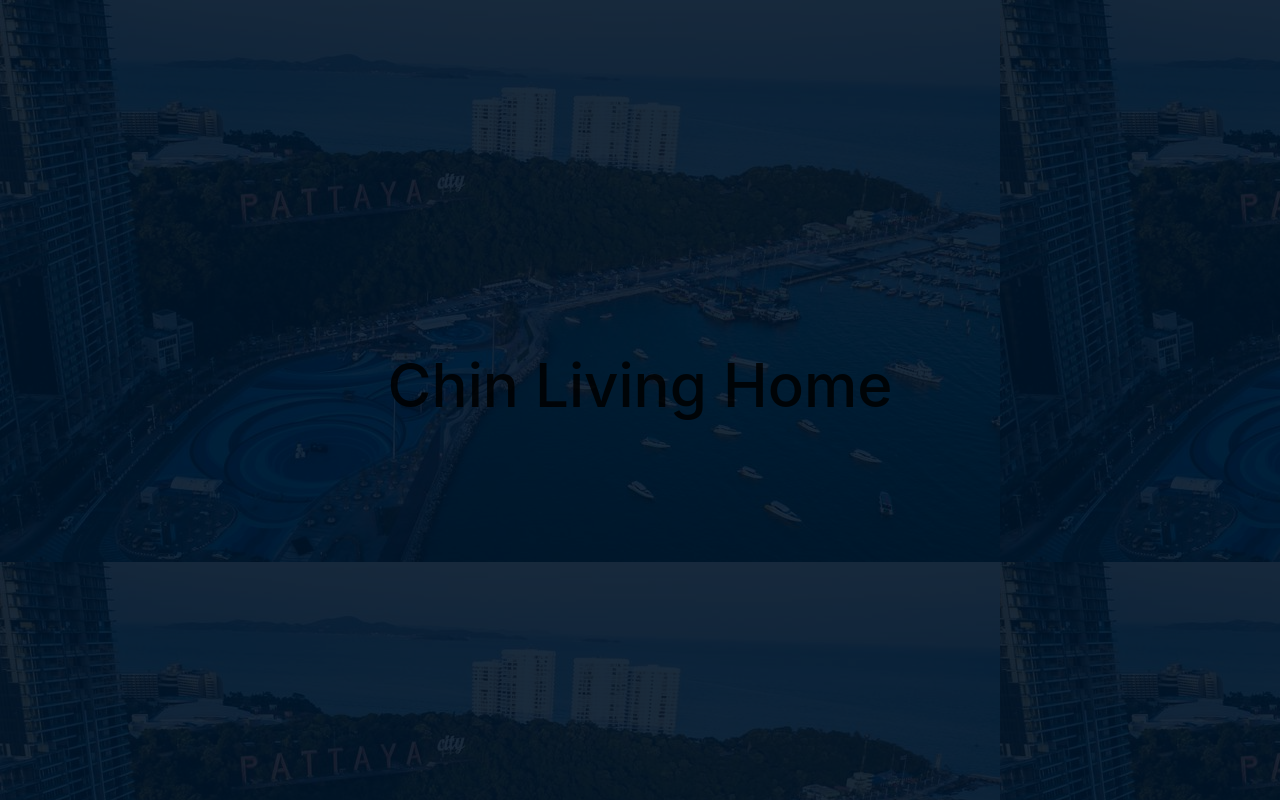
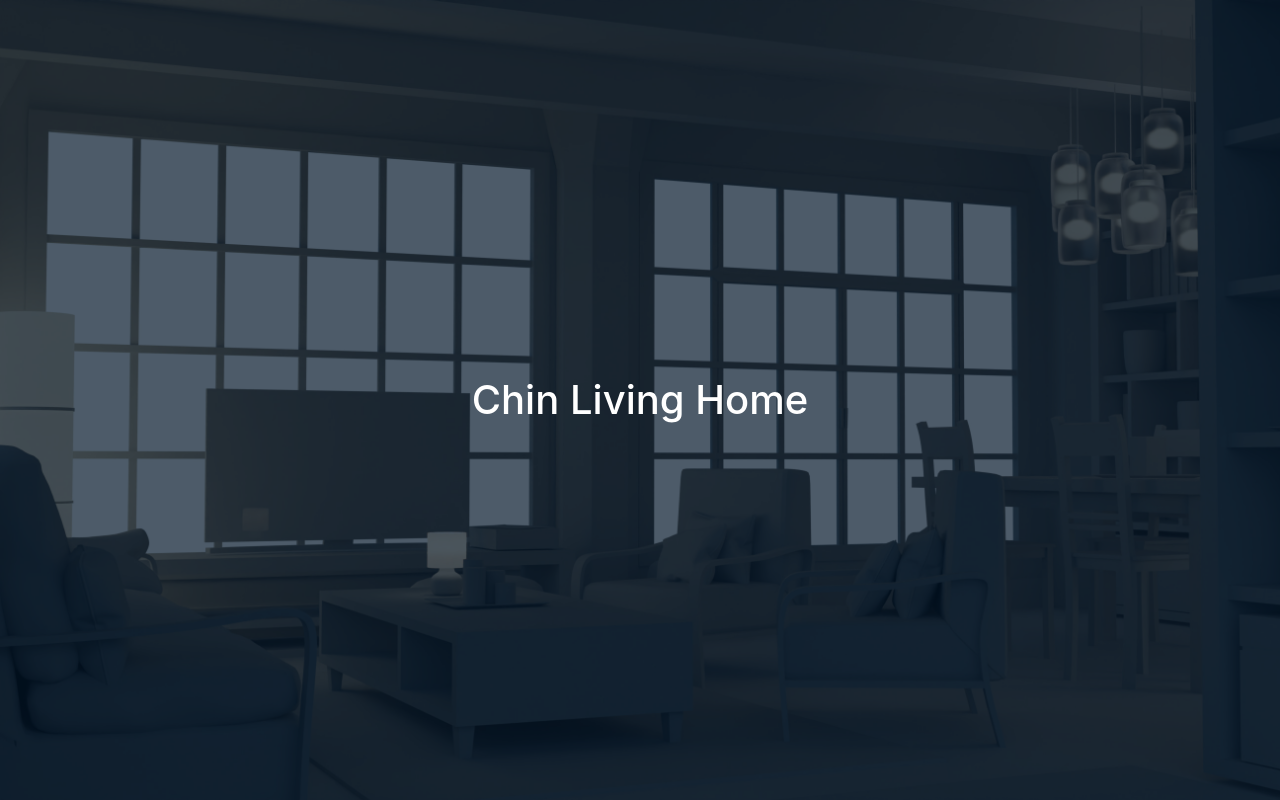
Before and after one commit to ChinLivingHome/SMhome.github.io, a React (Create React App) app: page / in a window 1280 px wide. Shown: the top 800 px of the page. Built offline with nearby package versions, Linux system fonts and the light colour scheme.

Commit message:
Head fix (head done) New bg Fix error

```diff
--- a/src/assets/scss/Home.css
+++ b/src/assets/scss/Home.css
@@ -1,20 +1,23 @@
 .header-bg-image {
   width: 100%;
   height: 100vh;
+  background-repeat: no-repeat;
+  background-size: cover;
   position: relative;
 }
 
 .header-bg-image::before {
-  background-image: url("/src/assets/img/bgImage.jpg");
+  background-image: url("/src/assets/img/bg.jpg");
+  background-size: cover;
   content: "";
-  opacity: 10%;
+  opacity: 30%;
   position: absolute;
   top: 0;
   bottom: 0;
   right: 0;
   left: 0;
   width: auto;
-  height: auto;
+  height: 100%;
 }
 
 .header-text {
@@ -24,14 +27,14 @@
   top: 50%;
   left: 50%;
   transform: translate(-50%, -50%);
-  color: lightblue;
+  color: white;
 }
 
-.body{
+.body {
   padding: 5%;
 }
 
-.body-text{
+.body-text {
   font-size: large;
 }
 
--- a/src/assets/scss/index.css
+++ b/src/assets/scss/index.css
@@ -1,13 +1,4 @@
-body {
+* {
   margin: 0;
-  font-family: -apple-system, BlinkMacSystemFont, 'Segoe UI', 'Roboto', 'Oxygen',
-    'Ubuntu', 'Cantarell', 'Fira Sans', 'Droid Sans', 'Helvetica Neue',
-    sans-serif;
-  -webkit-font-smoothing: antialiased;
-  -moz-osx-font-smoothing: grayscale;
+  padding: 0;
 }
-
-code {
-  font-family: source-code-pro, Menlo, Monaco, Consolas, 'Courier New',
-    monospace;
-}
--- a/src/modules/Home.jsx
+++ b/src/modules/Home.jsx
@@ -14,11 +14,9 @@ const Home = () => {
         <Layout>
             <Header className="header-bg-image">
                 <Row>
-                <div className="header-text">
-                    <h1>
+                    <h1 className="header-text">
                         Chin Living Home
                     </h1>
-                </div>
                 </Row>
             </Header>
             <Content className="body">
```
Also changed, not shown: src/assets/img/bg.jpg (added).
